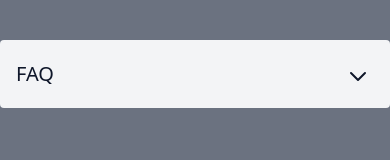
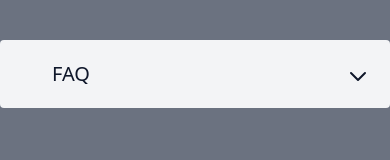
Before and after one commit to roma-marshall/vue-lite-accordion, a Vue app: page / in a window 390 px wide. Shown: the top 160 px of the page. Built offline with nearby package versions, Linux system fonts and the light colour scheme.

Commit message:
add custom position

```diff
--- a/src/App.vue
+++ b/src/App.vue
@@ -4,7 +4,7 @@
         :head="head"
         :body="body"
         :darkmode="false"
-        :position="position"
+        position="start"
     >
     </roma-accordion>
   </div>
@@ -20,7 +20,6 @@ export default {
   },
   data() {
     return {
-      position: '',
       head: 'FAQ',
       body:
           'Lorem ipsum dolor sit amet, consetetur sadipscing elitr, sed diam nonumy eirmod tempor invidunt ut labore et dolore magna aliquyam erat, sed diam voluptua. At vero eos et accusam et justo duo dolores et ea rebum. Stet clita kasd gubergren, no sea takimata sanctus est Lorem ipsum dolor sit amet. Lorem ipsum dolor sit amet, consetetur sadipscing elitr, sed diam nonumy eirmod tempor invidunt ut labore et dolore magna aliquyam erat, sed diam voluptua. At vero eos et accusam et justo duo dolores et ea rebum. Stet clita kasd gubergren, no sea takimata sanctus est Lorem ipsum dolor sit amet.'
--- a/src/components/RomaAccordion.vue
+++ b/src/components/RomaAccordion.vue
@@ -3,7 +3,8 @@
     <div class="relative overflow-hidden rounded"
          :class="darkmode ? 'text-gray-300 bg-slate-800' : 'text-slate-900 bg-gray-100'">
       <input type="checkbox" class="peer absolute top-0 inset-x-0 w-full h-16 opacity-0 z-10 cursor-pointer mb-20">
-      <div class="flex justify-start my-5 mx-1 sm:mx-10 px-3">
+      <div class="flex my-5 mx-10 px-3"
+           :class="'justify-' + position">
         <h1 class="text-xl">{{ head }}</h1>
       </div>
       <!-- arrow icon -->
@@ -14,7 +15,7 @@
             xmlns="http://www.w3.org/2000/svg"
             fill="none"
             viewBox="0 0 24 24"
-             stroke-width="2">
+            stroke-width="2">
           <path stroke-linecap="round" stroke-linejoin="round" d="M19 9l-7 7-7-7"/>
         </svg>
       </div>
```
